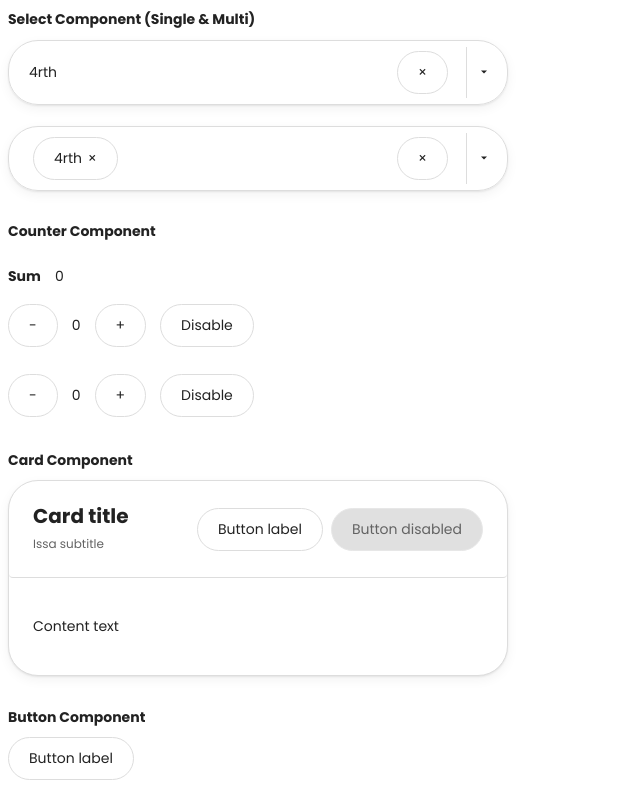
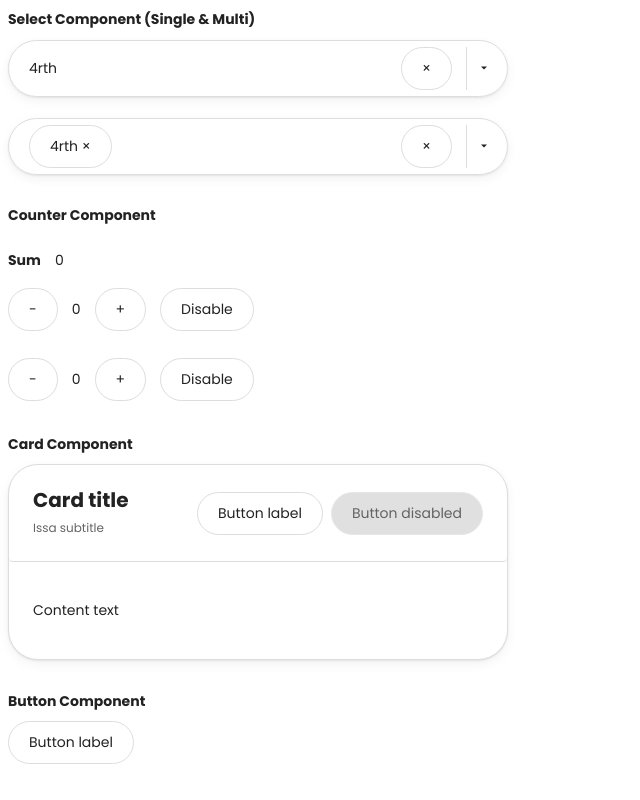
Before and after one commit to chilucdiep/component-library, a React (Vite) app: page / in a window 1280 px wide. Shown: the whole page, without its empty margins (0-640 px from the left). Built offline with nearby package versions, Linux system fonts and the light colour scheme.

Commit message:
Select refactor

```diff
--- a/src/components/Button/Button.tsx
+++ b/src/components/Button/Button.tsx
@@ -4,7 +4,7 @@ import styles from "./Button.module.scss";
 type ButtonProps = {
   label: string;
   disabled?: boolean;
-  onClick?(): void;
+  onClick?(e?: any): void;
 };
 
 export function Button({ label, disabled, onClick }: ButtonProps) {
--- a/src/components/Select/Select.tsx
+++ b/src/components/Select/Select.tsx
@@ -1,6 +1,7 @@
 import { useEffect, useRef, useState } from "react";
 import { SelectOption } from "./types/Select.interface";
 import styles from "./Select.module.scss";
+import { Button } from "../Button";
 
 type SingleSelectProps = {
   multiple?: false;
@@ -18,66 +19,69 @@ type SelectProps = {
   options: SelectOption[];
 } & (SingleSelectProps | MultipleSelectProps);
 
-export function Select({ multiple, onChange, options, selectedOption }: SelectProps) {
+export function Select({
+  multiple,
+  onChange,
+  options,
+  selectedOption,
+}: SelectProps) {
   const [isOpen, setisOpen] = useState(false);
   const [highlightedIndex, sethighlightedIndex] = useState(0);
-  const containerRef = useRef<HTMLDivElement>(null)
+  const containerRef = useRef<HTMLDivElement>(null);
 
   useEffect(() => {
-    if(isOpen) sethighlightedIndex(0)
-  }, [isOpen])
+    if (isOpen) sethighlightedIndex(0);
+  }, [isOpen]);
 
   useEffect(() => {
     function handler(e: KeyboardEvent) {
       if (e.target !== containerRef.current) return;
 
-      switch(e.code) {
-        case 'Enter':
-        case 'Space':
-          setisOpen( prev => !prev)
+      switch (e.code) {
+        case "Enter":
+        case "Space":
+          setisOpen((prev) => !prev);
 
-          if (isOpen) selectOption(options[highlightedIndex])
-          break
+          if (isOpen) selectOption(options[highlightedIndex]);
+          break;
 
-        case 'ArrowUp':
-        case 'ArrowDown':
-          if(!isOpen) {
-            setisOpen(true)
-            break
+        case "ArrowUp":
+        case "ArrowDown":
+          if (!isOpen) {
+            setisOpen(true);
+            break;
           }
 
-          const newHighlightedIndex = highlightedIndex + (e.code === 'ArrowDown' ? 1 : -1)
-          const isIndexWithinOptions = newHighlightedIndex >= 0 && newHighlightedIndex < options.length;
+          const newHighlightedIndex =
+            highlightedIndex + (e.code === "ArrowDown" ? 1 : -1);
+          const isIndexWithinOptions =
+            newHighlightedIndex >= 0 && newHighlightedIndex < options.length;
           if (isIndexWithinOptions) {
-            sethighlightedIndex(newHighlightedIndex)
+            sethighlightedIndex(newHighlightedIndex);
           }
-          break
+          break;
       }
     }
 
-    containerRef.current?.addEventListener('keydown', handler)
+    containerRef.current?.addEventListener("keydown", handler);
 
     return () => {
-      containerRef.current?.removeEventListener('keydown', handler)
-    }
-  }, [isOpen, highlightedIndex, options])
-
+      containerRef.current?.removeEventListener("keydown", handler);
+    };
+  }, [isOpen, highlightedIndex, options]);
 
   const multipleValueMarkup = Array.isArray(selectedOption)
     ? selectedOption.map((option: SelectOption) => (
-        <button
-          className={styles.Button}
+        <span className={styles.ButtonContainer}>
+          <Button
+            label={`${option.label} \u00D7`}
             key={option.value}
             onClick={(e) => {
               e.stopPropagation();
               selectOption(option);
             }}
-        >
-          <span className={styles.ButtonContainer}>
-            {option.label}
-            <span>&times;</span>
+          />
         </span>
-        </button>
       ))
     : null;
 
@@ -88,14 +92,12 @@ export function Select({ multiple, onChange, options, selectedOption }: SelectPr
   );
 
   const clearButtonMarkup = (
-    <button
-      className={styles.Button}
+    <Button
+      label="&times;"
       onClick={(e) => {
         handleClearValue(e);
       }}
-    >
-      &times;
-    </button>
+    />
   );
 
   const optionsMarkup = options.map((option, index) => (
```
Lines whose indentation alone changed are shown as unchanged.
